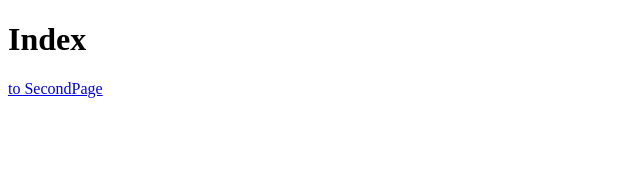
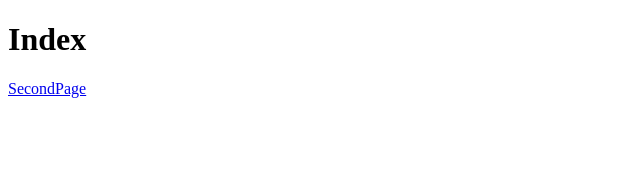
Before and after one commit to yuasys/nuxt-sample, a Nuxt app: page / in a window 1280 px wide. Shown: the top 170 px of the page, without its empty margins (0-640 px from the left). Built offline with nearby package versions, Linux system fonts and the light colour scheme.

Commit message:
modified:   pages/index.vue

```diff
--- a/pages/index.vue
+++ b/pages/index.vue
@@ -1,6 +1,6 @@
 <template>
   <div>
     <h1>Index</h1>
-    <NuxtLink to = "/secondpage">to SecondPage</NuxtLink>
+    <NuxtLink to = "/secondpage">SecondPage</NuxtLink>
   </div>
 </template>
```
